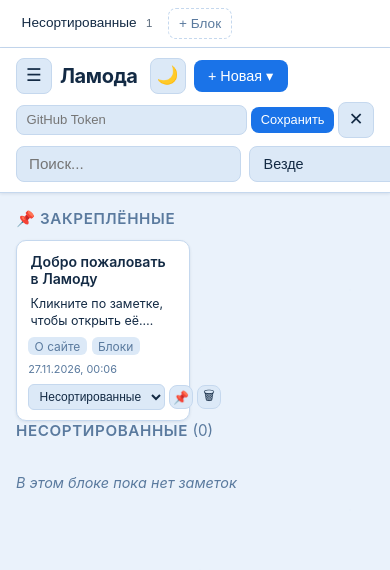
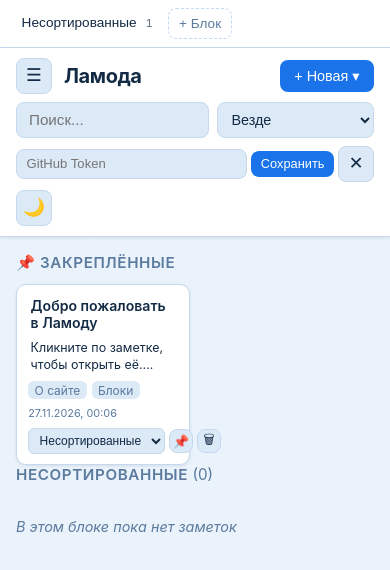
Before and after one commit to yaroslaveduardov696969-a11y/lamoda-notes1, a plain HTML site: page index.html in a window 390 px wide. Drawn offline with Linux system fonts and the light colour scheme.

Commit message:
Update index.html

```diff
--- a/index.html
+++ b/index.html
@@ -136,7 +136,6 @@
   }
   .sidebar .add-block:hover { border-color: var(--accent); color: var(--accent); }
 
-  /* Свёрнутый сайдбар */
   body.sidebar-collapsed aside.sidebar {
     width: 0; padding: 0; border-right: none; overflow: hidden;
   }
@@ -145,42 +144,64 @@
   /* ---------- Основная зона ---------- */
   .main-wrap { flex: 1; min-width: 0; display: flex; flex-direction: column; }
 
+  /* Шапка — grid, чтобы ничего не наползало */
   header {
     position: sticky; top: 0; z-index: 10;
     background: var(--surface);
     border-bottom: 1px solid var(--border);
     padding: .75rem 1.5rem;
-    display: flex; flex-wrap: wrap; gap: .5rem; align-items: center;
+    display: grid;
+    grid-template-columns: auto auto 1fr auto auto auto;
+    grid-template-areas: "toggle logo search token theme new";
+    gap: .5rem .75rem;
+    align-items: center;
     box-shadow: var(--shadow);
   }
-  .logo { font-size: 1.25rem; font-weight: 700; letter-spacing: -.02em; margin-right: .25rem; }
-  .search-wrap { display: flex; gap: .5rem; flex: 1; min-width: 240px; }
+  header > #sidebarToggleBtn { grid-area: toggle; }
+  header > .logo            { grid-area: logo; }
+  header > .search-wrap     { grid-area: search; }
+  header > .token-wrap      { grid-area: token; }
+  header > #themeBtn        { grid-area: theme; }
+  header > .new-wrap        { grid-area: new; }
+
+  .logo { font-size: 1.25rem; font-weight: 700; letter-spacing: -.02em; }
+
+  .search-wrap {
+    display: flex; gap: .5rem; min-width: 0;
+  }
   .search-wrap input {
-    flex: 1; padding: .5rem .75rem;
+    flex: 1 1 auto; min-width: 0;
+    padding: .5rem .75rem;
     border: 1px solid var(--border); border-radius: 8px;
     background: var(--surface-2); color: var(--text);
     font-size: .95rem; outline: none;
   }
   .search-wrap input:focus { border-color: var(--accent); }
   .search-wrap select {
+    flex: 0 0 auto;
     padding: .5rem .6rem; border-radius: 8px;
     border: 1px solid var(--border);
     background: var(--surface-2); color: var(--text);
     font-size: .9rem; cursor: pointer;
+    max-width: 180px;
   }
-  .token-wrap { display: flex; gap: .25rem; align-items: center; }
+
+  .token-wrap { display: flex; gap: .25rem; align-items: center; min-width: 0; }
   .token-wrap input {
-    width: 150px; padding: .4rem .6rem;
+    width: 150px; min-width: 0;
+    padding: .4rem .6rem;
     border: 1px solid var(--border); border-radius: 8px;
     background: var(--surface-2); color: var(--text);
     font-size: .82rem; outline: none;
   }
   .token-wrap input:focus { border-color: var(--accent); }
+
   .btn {
     padding: .5rem .9rem; border-radius: 8px; border: none;
     background: var(--accent); color: #fff;
     font-size: .9rem; font-weight: 500; cursor: pointer;
     transition: background .15s;
+    white-space: nowrap;
   }
   .btn:hover { background: var(--accent-hover); }
   .btn.small { padding: .35rem .6rem; font-size: .8rem; }
@@ -196,16 +217,16 @@
     background: var(--surface-2); color: var(--text);
     border: 1px solid var(--border); cursor: pointer;
     transition: background .15s, color .15s;
+    flex-shrink: 0;
   }
   .icon-btn:hover { background: var(--border); }
 
-  /* Выпадающее меню «+ Новая» */
   .new-wrap { position: relative; }
   .new-menu {
     position: absolute; right: 0; top: calc(100% + 6px);
     background: var(--surface); border: 1px solid var(--border);
     border-radius: 10px; box-shadow: var(--shadow-hover);
-    min-width: 220px; padding: .3rem; display: none; z-index: 20;
+    min-width: 240px; padding: .3rem; display: none; z-index: 20;
   }
   .new-menu.show { display: block; }
   .new-menu button {
@@ -381,7 +402,21 @@
   /* ---------- Адаптив ---------- */
   @media (max-width: 1100px) {
     #pinnedList { grid-template-columns: repeat(3, minmax(0, 1fr)); }
+
+    header {
+      grid-template-columns: auto 1fr auto auto;
+      grid-template-areas:
+        "toggle logo search search"
+        "token  token token token"
+        "theme  theme theme new";
+      row-gap: .5rem;
+    }
+    .token-wrap { grid-column: 1 / -1; }
+    .token-wrap input { width: 100%; flex: 1; }
+    #themeBtn { justify-self: start; }
+    .new-wrap { justify-self: end; }
   }
+
   @media (max-width: 820px) {
     .app { flex-direction: column; }
     aside.sidebar {
@@ -396,11 +431,24 @@
     .sidebar .add-block { width: auto; margin: 0; white-space: nowrap; }
     body.sidebar-collapsed aside.sidebar { height: 0; padding: 0; border-bottom: none; }
   }
+
   @media (max-width: 720px) {
-    header { padding: .6rem 1rem; }
-    .search-wrap { order: 3; flex-basis: 100%; }
-    .token-wrap { order: 2; flex-basis: 100%; }
-    .token-wrap input { flex: 1; width: auto; }
+    header {
+      padding: .6rem 1rem;
+      grid-template-columns: auto 1fr auto;
+      grid-template-areas:
+        "toggle logo new"
+        "search search search"
+        "token  token  token"
+        "theme  theme  theme";
+      row-gap: .5rem;
+    }
+    .search-wrap { grid-column: 1 / -1; }
+    .token-wrap  { grid-column: 1 / -1; }
+    #themeBtn    { justify-self: start; }
+    .new-wrap    { justify-self: end; }
+    .token-wrap input { width: 100%; flex: 1; }
+
     main { padding: 1rem; }
     .notes-grid { grid-template-columns: 1fr; }
     #pinnedList { grid-template-columns: repeat(2, minmax(0, 1fr)); }
```
